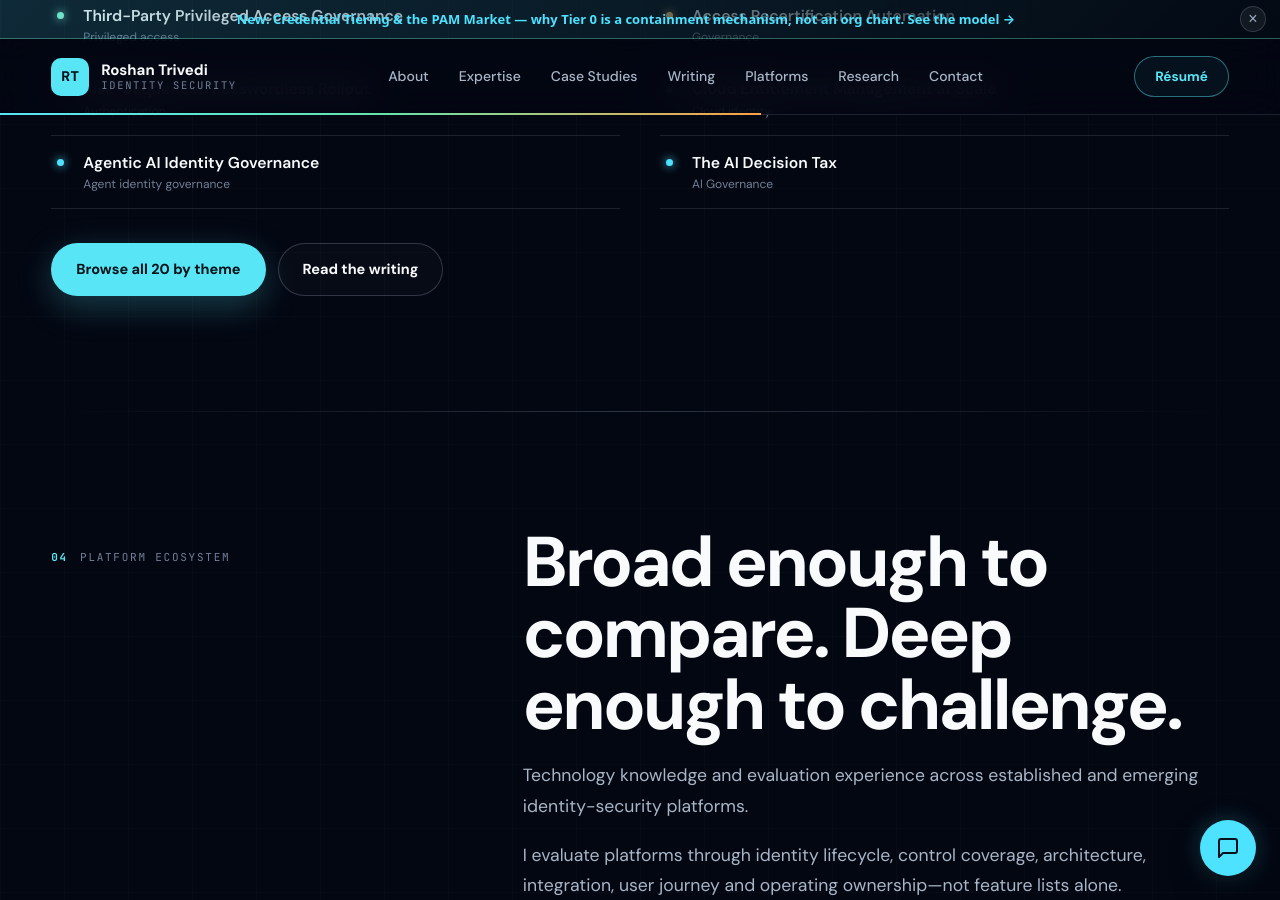
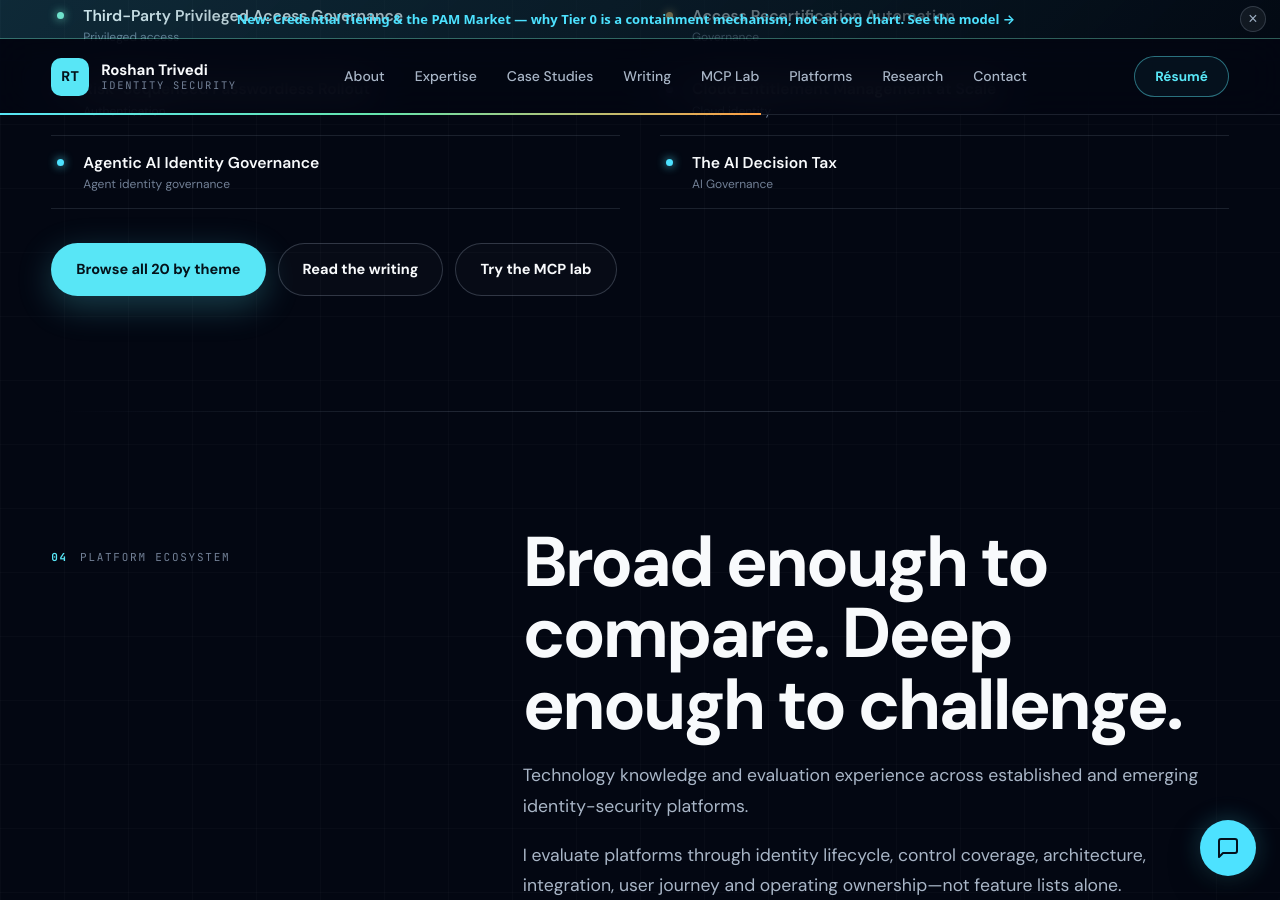
Before and after one commit to trivediroshan1-ui/trivediroshan1-ui.github.io, a Jekyll site: the page index.html, which Jekyll copies as it is, in a window 1280 px wide and 900 px high, scrolled down 5124 px. Built offline with Jekyll 4.4.1, drawn with Linux system fonts in a browser that asks for light colours.

Commit message:
Link the MCP lab from the homepage nav, case-studies buttons and footer; add to sitemap

```diff
--- a/index.html
+++ b/index.html
@@ -255,6 +255,7 @@ font-size: 13px;
         <a href="#expertise">Expertise</a>
         <a href="#case-studies">Case Studies</a>
         <a href="/writing/">Writing</a>
+        <a href="/mcp-human-approval-gateway/">MCP Lab</a>
         <a href="#platforms">Platforms</a>
         <a href="#research">Research</a>
         <a href="#contact">Contact</a>
@@ -267,6 +268,7 @@ font-size: 13px;
           <a href="#expertise">Expertise</a>
           <a href="#case-studies">Case Studies</a>
           <a href="/writing/">Writing</a>
+          <a href="/mcp-human-approval-gateway/">MCP Lab</a>
           <a href="#platforms">Platforms</a>
           <a href="#research">Research</a>
           <a href="#contact">Contact</a>
@@ -495,6 +497,7 @@ font-size: 13px;
           <div class="cs-all">
             <a class="btn btn-primary" href="/case-studies/">Browse all 20 by theme</a>
             <a class="btn btn-ghost" href="/writing/">Read the writing</a>
+            <a class="btn btn-ghost" href="/mcp-human-approval-gateway/">Try the MCP lab</a>
           </div>
         </div>
       </section>
@@ -607,6 +610,7 @@ font-size: 13px;
           <a href="/about/">About</a>
           <a href="/case-studies/">Case studies</a>
           <a href="/writing/">Writing</a>
+          <a href="/mcp-human-approval-gateway/">MCP lab</a>
           <a href="/now/">Now</a>
           <a href="/ai/">How I use AI</a>
           <a href="/feed.xml">RSS</a>
--- a/sitemap.xml
+++ b/sitemap.xml
@@ -9,6 +9,7 @@
   <url><loc>https://roshantrivedi.co.in/secure-india-exams/</loc><priority>0.8</priority><lastmod>2026-09-28</lastmod></url>
   <url><loc>https://roshantrivedi.co.in/writing/</loc><priority>0.8</priority><lastmod>2026-09-29</lastmod></url>
   <url><loc>https://roshantrivedi.co.in/writing/openai-huggingface-breach-cybersecurity-analysis/</loc><priority>0.7</priority><lastmod>2026-07-25</lastmod></url>
+  <url><loc>https://roshantrivedi.co.in/mcp-human-approval-gateway/</loc><priority>0.8</priority><lastmod>2026-10-01</lastmod></url>
   <url><loc>https://roshantrivedi.co.in/writing/pam-framework-and-design/</loc><priority>0.7</priority><lastmod>2026-10-04</lastmod></url>
   <url><loc>https://roshantrivedi.co.in/writing/pam-project-plan-by-organisation-tier/</loc><priority>0.7</priority><lastmod>2026-10-11</lastmod></url>
   <url><loc>https://roshantrivedi.co.in/writing/pam-as-an-identity/</loc><priority>0.7</priority><lastmod>2026-10-18</lastmod></url>
```
